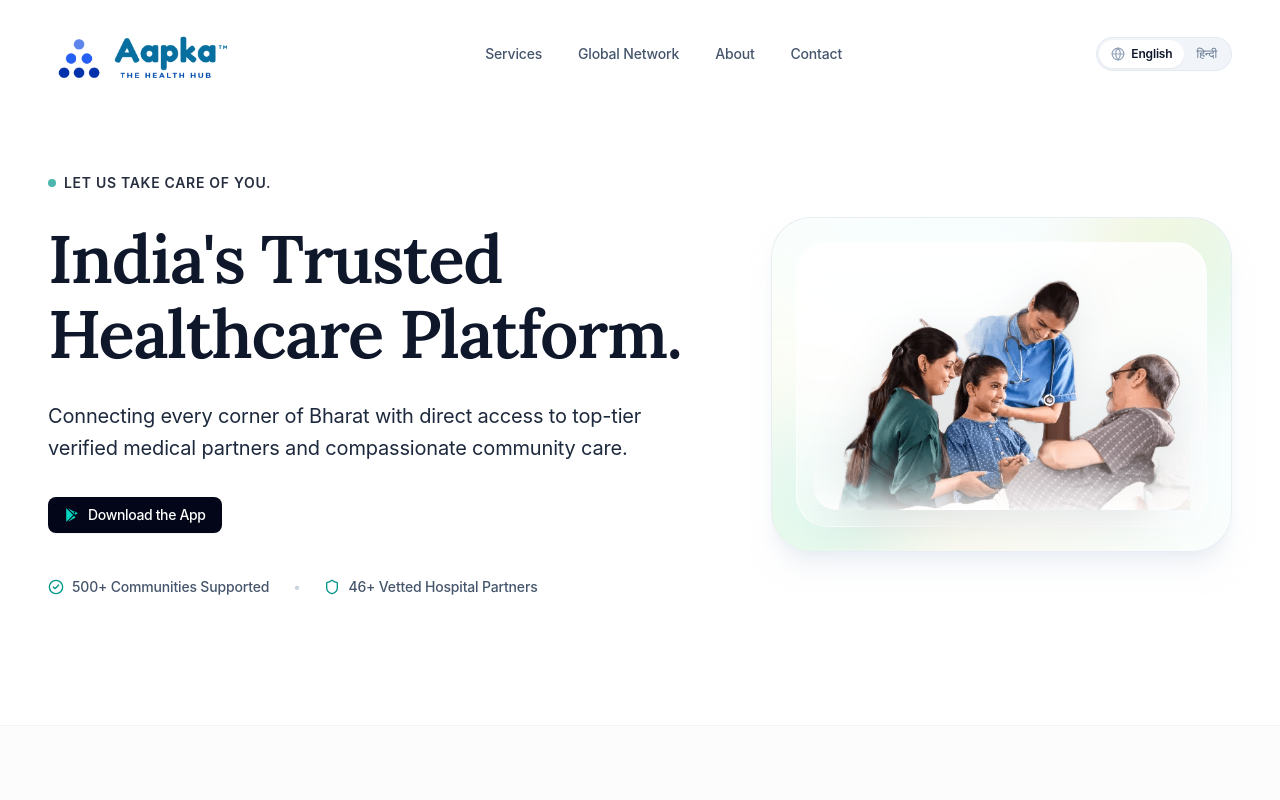
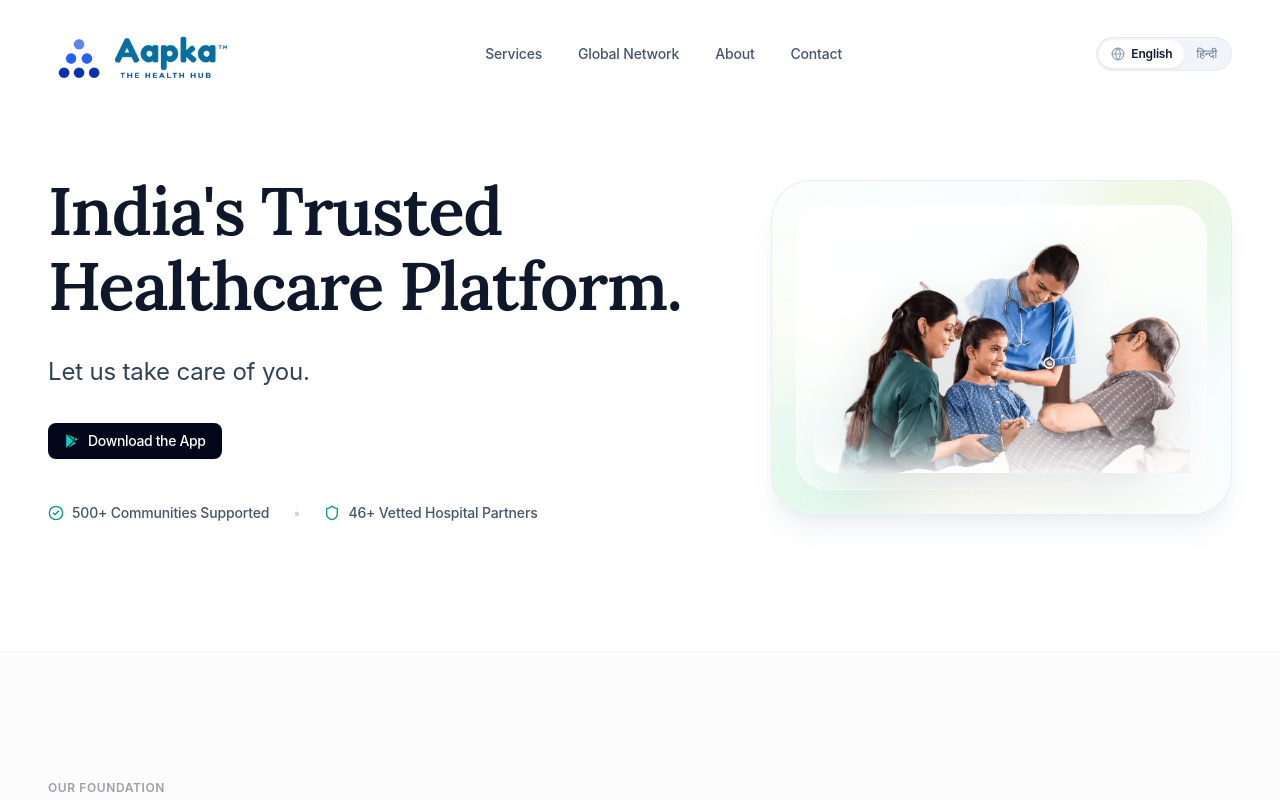
Before and after one commit to aapkatech/Aapka, a React (Vite) app: page / in a window 1280 px wide. Shown: the top 800 px of the page. Built offline with nearby package versions, Linux system fonts and the light colour scheme; a web font is replaced by a local one.

Commit message:
feat: replace long subheadline with 'Let us take care of you.'

```diff
--- a/src/components/Hero.tsx
+++ b/src/components/Hero.tsx
@@ -9,9 +9,9 @@ interface HeroProps {
 }
 
 export const Hero: React.FC<HeroProps> = ({ t }) => {
-  const preHeadline = t?.preHeadline || "let us take care of you.";
+  const preHeadline = t?.preHeadline;
   const headline = t?.headline || "India's Trusted Healthcare Platform.";
-  const subheadline = t?.subheadline || "Connecting every corner of Bharat with direct access to top-tier verified medical partners and compassionate community care.";
+  const subheadline = t?.subheadline || "Let us take care of you.";
   const communitiesSupported = t?.communitiesSupported || "500+ Communities Supported";
   const hospitalPartners = t?.hospitalPartners || "46+ Vetted Hospital Partners";
   const downloadApp = t?.downloadApp || "Download the App";
@@ -27,19 +27,21 @@ export const Hero: React.FC<HeroProps> = ({ t }) => {
           {/* Left Column: Classic, High-Trust Editorial Narrative */}
           <div className="lg:col-span-7 space-y-6 sm:space-y-7 text-left">
 
-            {/* Pre-headline (Small, crisp, deep navy #0f172a) */}
-            <p className="text-xs sm:text-sm font-semibold tracking-wider uppercase text-slate-900/90 flex items-center gap-2">
-              <span className="w-2 h-2 rounded-full bg-teal-600 animate-pulse" />
-              <span>{preHeadline}</span>
-            </p>
+            {/* Pre-headline (Optional) */}
+            {preHeadline && (
+              <p className="text-xs sm:text-sm font-semibold tracking-wider uppercase text-slate-900/90 flex items-center gap-2">
+                <span className="w-2 h-2 rounded-full bg-teal-600 animate-pulse" />
+                <span>{preHeadline}</span>
+              </p>
+            )}
 
             {/* Main Headline: Classic, prestigious professional typography */}
             <h1 className="font-serif text-4xl sm:text-5xl md:text-6xl lg:text-[3.8rem] xl:text-[4.2rem] font-medium sm:font-semibold text-slate-900 tracking-[-0.02em] leading-[1.14] sm:leading-[1.12]">
               {headline}
             </h1>
 
-            {/* Sub-headline: Crisp, deep navy #0f172a */}
-            <p className="text-base sm:text-lg lg:text-xl text-slate-800 font-normal leading-relaxed max-w-2xl">
+            {/* Sub-headline: Warm & Reassuring */}
+            <p className="text-lg sm:text-xl md:text-2xl text-slate-700 font-normal leading-relaxed max-w-2xl">
               {subheadline}
             </p>
 
--- a/src/i18n/translations.ts
+++ b/src/i18n/translations.ts
@@ -133,9 +133,9 @@ export const translations: Record<Language, Translations> = {
       switchTo: "Switch to हिन्दी"
     },
     hero: {
-      preHeadline: "let us take care of you.",
+      preHeadline: "",
       headline: "India's Trusted Healthcare Platform.",
-      subheadline: "Connecting every corner of Bharat with direct access to top-tier verified medical partners and compassionate community care.",
+      subheadline: "Let us take care of you.",
       primaryCta: "Explore Our Global Network",
       secondaryCta: "How It Works →",
       communitiesSupported: "500+ Communities Supported",
@@ -348,9 +348,9 @@ export const translations: Record<Language, Translations> = {
       switchTo: "Switch to English"
     },
     hero: {
-      preHeadline: "आपकी देखभाल, हमारी ज़िम्मेदारी।",
+      preHeadline: "",
       headline: "भारत का सबसे विश्वसनीय स्वास्थ्य सेवा मंच।",
-      subheadline: "भारत के हर कोने को शीर्ष सत्यापित चिकित्सा संस्थानों, विशेषज्ञ डॉक्टरों और विश्वसनीय सामुदायिक स्वास्थ्य सेवाओं से सीधे जोड़ते हुए।",
+      subheadline: "आपकी देखभाल, हमारी ज़िम्मेदारी।",
       primaryCta: "हमारा हेल्थकेयर नेटवर्क देखें",
       secondaryCta: "यह कैसे काम करता है →",
       communitiesSupported: "500+ समुदाय जुड़े",
```
